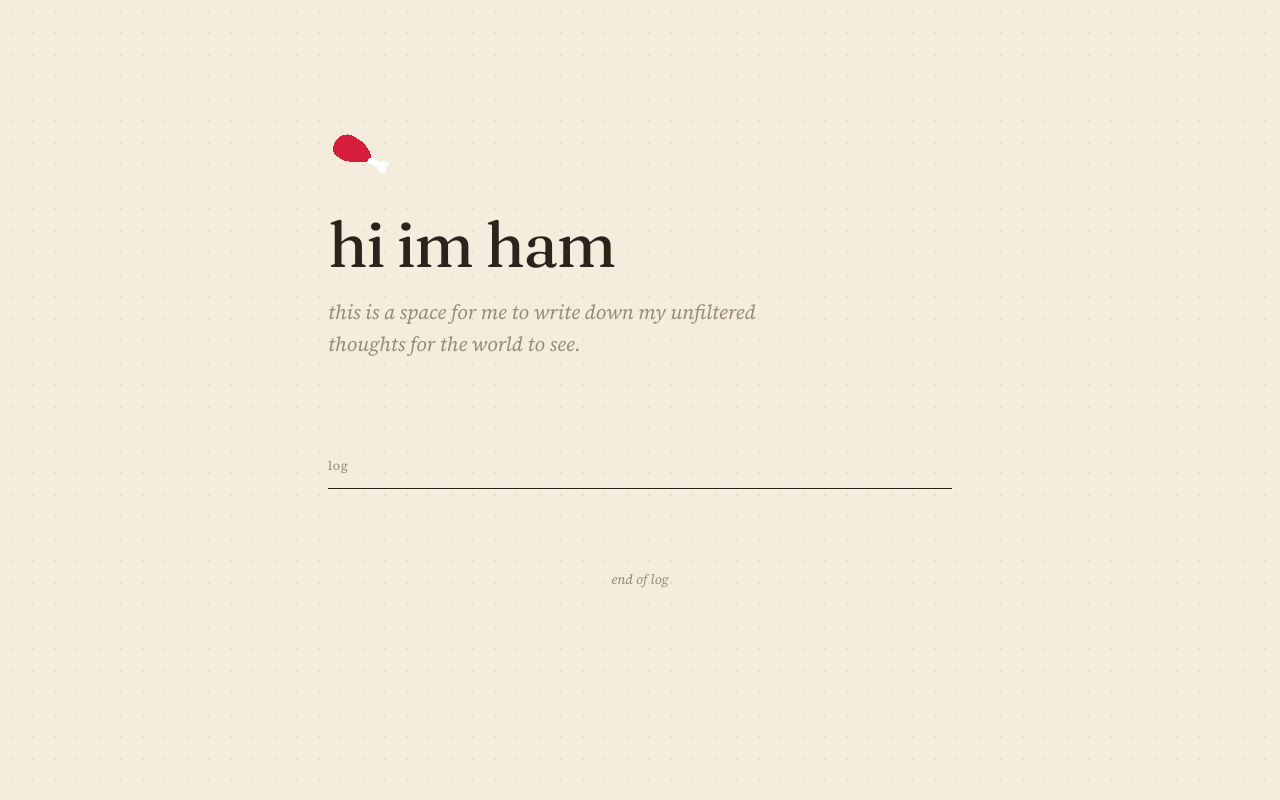
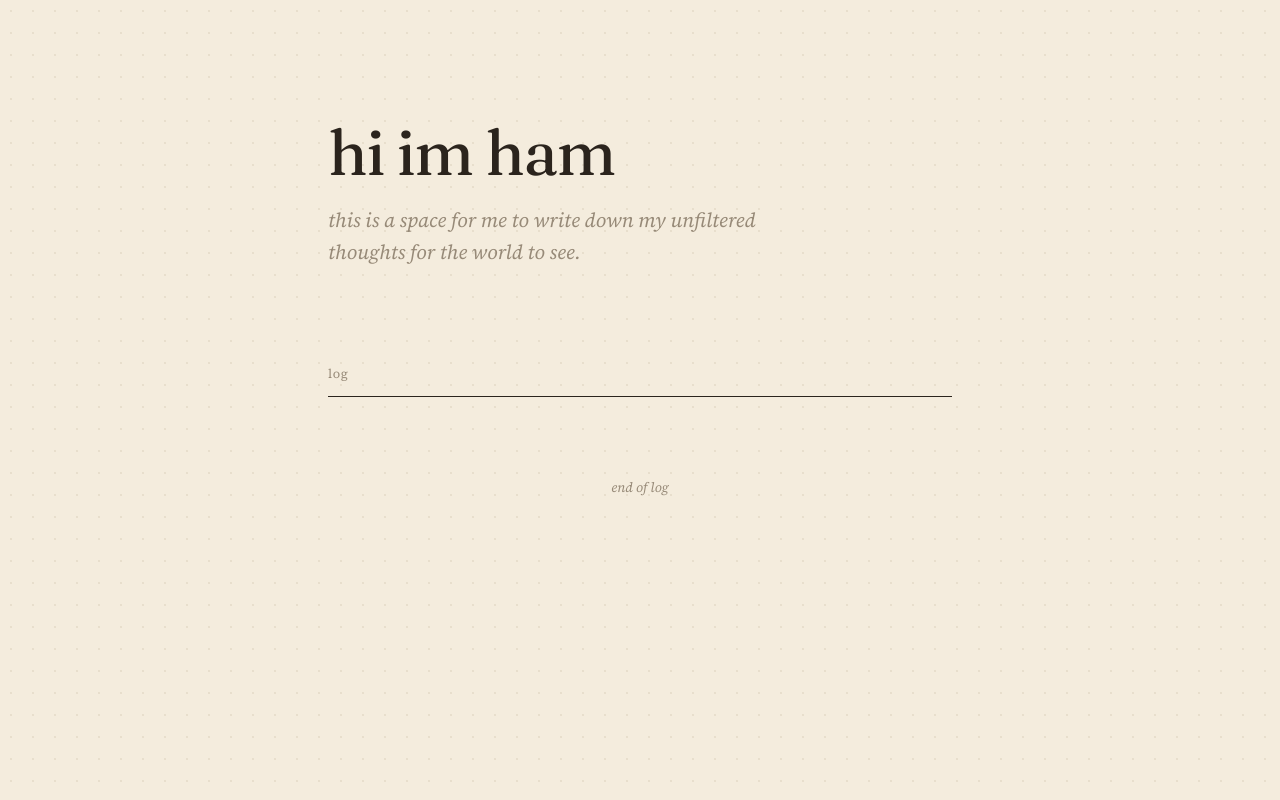
Before and after one commit to BenAWise/ham, a plain HTML site: page index.html in a window 1280 px wide. Drawn offline with Linux system fonts and the light colour scheme.

Commit message:
Update index.html

```diff
--- a/index.html
+++ b/index.html
@@ -13,7 +13,6 @@
 <body>
 
 <header class="intro">
-    <img class="icon" src="icon.png" alt="">
     <h1>hi im ham</h1>
     <p class="lede">this is a space for me to write down my unfiltered thoughts for the world to see.</p>
 </header>
```
